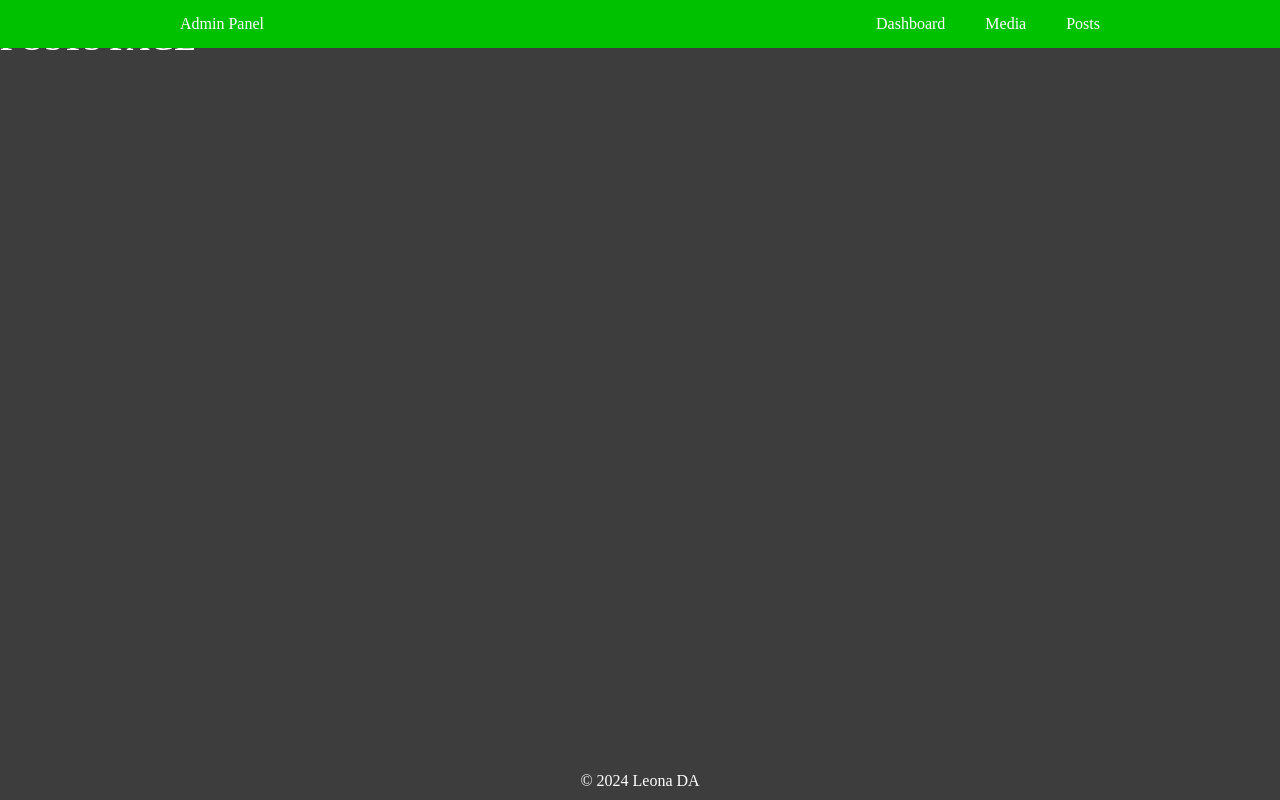
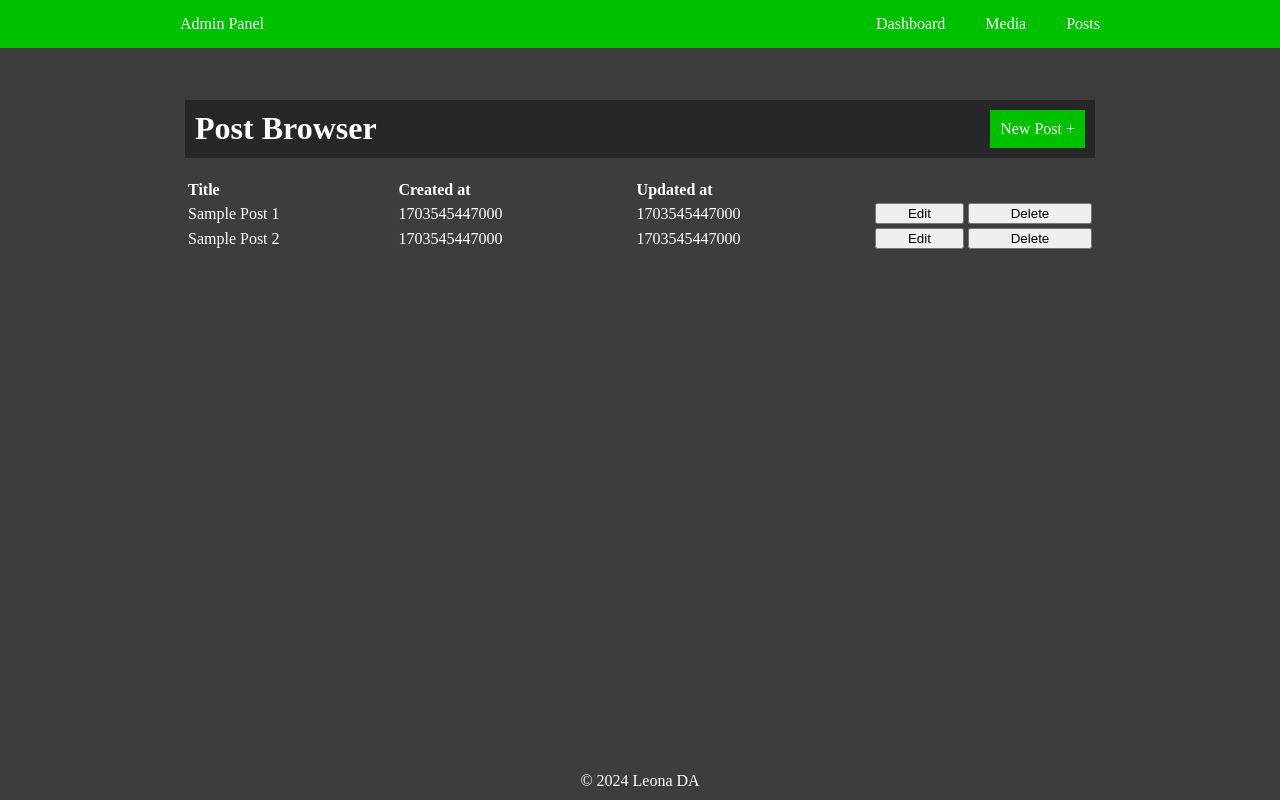
Before and after one commit to leo1025/Creative-Portfolio, a Next.js app: page /posts in a window 1280 px wide. Built offline with nearby package versions, Linux system fonts and the light colour scheme.

Commit message:
barebones post manager menu

```diff
--- /dev/null
+++ b/app/(admin)/posts/newpost/page.tsx
@@ -0,0 +1,5 @@
+export default function Page() {
+    return <div className="container">
+        <h1>NEW POST</h1>
+    </div>
+}
--- a/app/(admin)/posts/page.tsx
+++ b/app/(admin)/posts/page.tsx
@@ -1,5 +1,54 @@
+import Link from 'next/link'
+import './postspages.css'
+
+interface BlogPost {
+  id: number;
+  title: string;
+  dateCreated: string;
+  dateUpdated: string;
+  // Add any other fields you need for your blog posts
+}
+
+const blogPosts: BlogPost[] = [
+  { id: 1, title: 'Sample Post 1', dateCreated: Date.now().toString(), dateUpdated: Date.now().toString() },
+  { id: 2, title: 'Sample Post 2', dateCreated: Date.now().toString(), dateUpdated: Date.now().toString() },
+  // Add more sample blog posts as needed
+];
+
 export default function Page() {
-    return <div>
-        <h1>POSTS PAGE</h1>
+    return <div className="container">
+        <div className='post-browser'>
+            <div className='topbar'>
+                <div className='p-10'>
+                    <h1 className='float-left'>Post Browser</h1>
+                    <Link className='btn float-right' href="/posts/newpost">New Post +</Link>
+                </div>
+            </div>
+            <div className='browser'>
+                <table>
+                    <thead>
+                        <th>Title</th>
+                        <th>Created at</th>
+                        <th>Updated at</th>
+                    </thead>
+                    <tbody>
+                        {blogPosts.map((post) => (
+                            <tr>
+                                <td>{post.title}</td>
+                                <td>{post.dateCreated}</td>
+                                <td>{post.dateUpdated}</td>
+                                <td>
+                                    <button>Edit</button>
+                                </td>
+                                <td>
+                                    <button>Delete</button>
+                                </td>
+                            </tr>
+                        ))}
+                    </tbody>
+                </table>
+            </div>
+        </div>
+
     </div>
 }
--- /dev/null
+++ b/app/(admin)/posts/postspages.css
@@ -0,0 +1,35 @@
+.post-browser {
+    margin-top: 75px;
+    padding: 25px;
+}
+
+.topbar {
+    width: 100%;
+    min-height: 0px;
+    overflow: hidden;
+    background-color: #272727;
+}
+
+.btn {
+    text-decoration: none;
+    color: #ffffff;
+    background-color: #00c100;
+    padding: 10px;
+}
+
+.btn:hover {
+    background-color: #007100;
+}
+
+.browser {
+    padding: 20px 0;
+}
+
+.browser table {
+    width: 100%;
+    text-align: left;
+}
+
+.browser button {
+    width: 100%;
+}
--- a/middleware.ts
+++ b/middleware.ts
@@ -1,4 +1,4 @@
 export { default } from "next-auth/middleware"
 
 // Without matcher, middleware applies to entire project. See Next-Auth docs
-export const config = { matcher: [ "/dashboard", "/media", "/posts" ] }
+export const config = { matcher: [ "/dashboard", "/media", "/posts", "/posts/newpost" ] }
--- a/styling/globals.css
+++ b/styling/globals.css
@@ -5,9 +5,32 @@ body {
     padding: 0;
 }
 
+p, h1, h2, h3, h4, h5 {
+    margin: 0;
+    padding: 0;
+}
+
 .container {
     width: 75%;
     margin: auto;
-    height: inherit;
+    min-height: 10px;
     text-align: center;
 }
+
+.p-10 {
+    min-height: 0px;
+    overflow: hidden;
+    padding: 10px;
+}
+
+.m-auto {
+    height: auto;
+}
+
+.float-left {
+    float: left;
+}
+
+.float-right {
+    float: right;
+}
```
